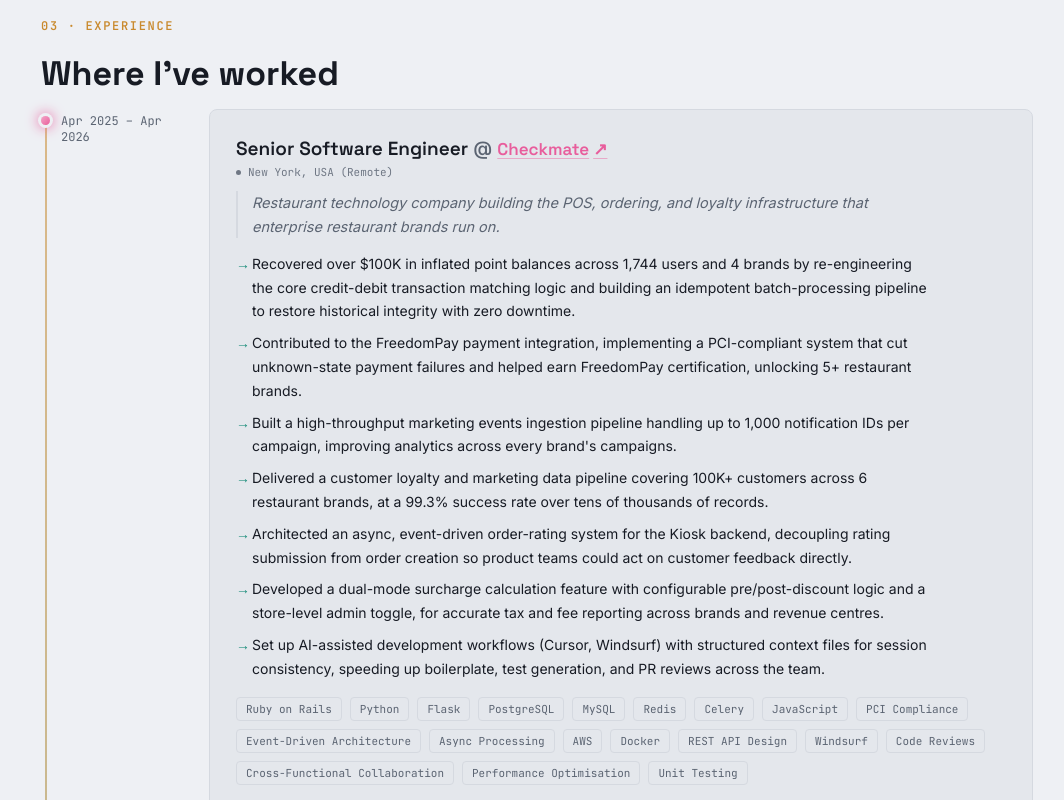
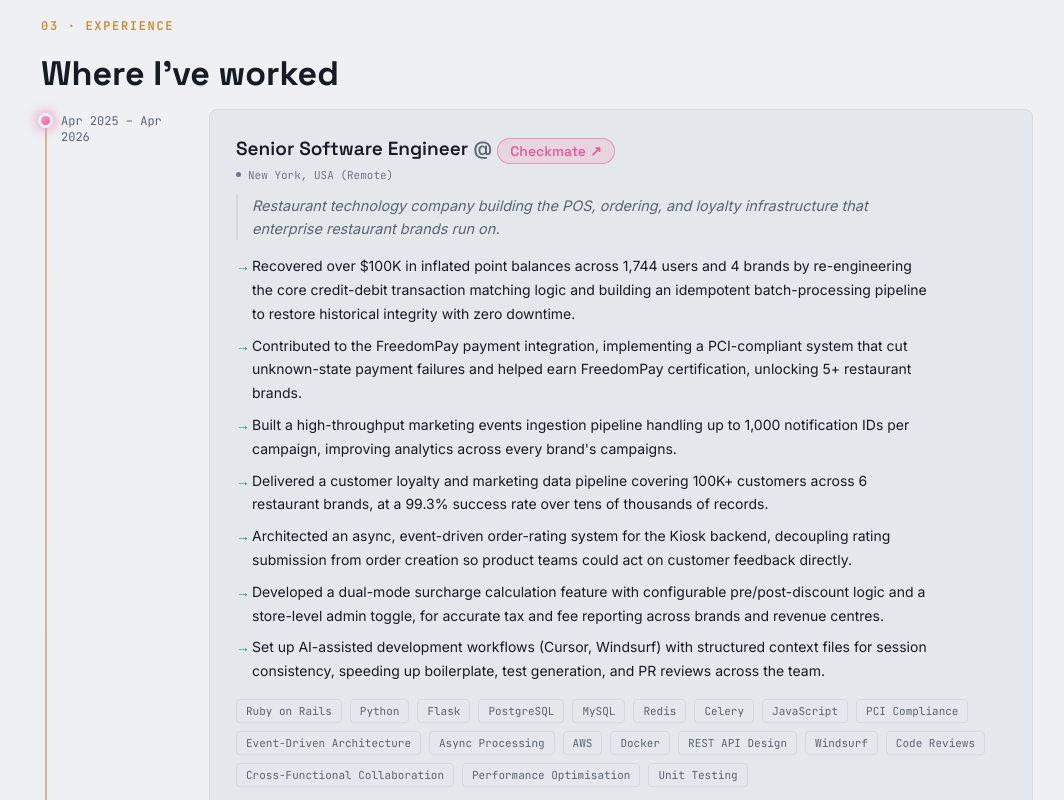
Before and after one commit to princemathur4/portfolio-website, a React (Vite) app: page / in a window 1280 px wide. Shown: the part 1980-2780 px from the top of the page, without its empty margins (103-1167 px from the left). Built offline with nearby package versions, Linux system fonts and the light colour scheme.

Commit message:
Added pills shaped colored company names

```diff
--- a/src/components/ui/FloatingFilterBar.jsx
+++ b/src/components/ui/FloatingFilterBar.jsx
@@ -9,7 +9,7 @@
 
   return (
     <div className="floating-filter-bar" role="status">
-      <span className="floating-filter-bar__label">Showing entries for these filters: </span>
+      <span className="floating-filter-bar__label">Showing entries matching these filters: </span>
 
       <div className="floating-filter-bar__chips">
         {searchQuery.trim() && (
--- a/src/styles/sections.css
+++ b/src/styles/sections.css
@@ -244,17 +244,22 @@
 }
 
 .experience-card__company-link {
+  display: inline-flex;
+  align-items: center;
+  vertical-align: middle;
+  padding: 3px 12px;
+  border: 1px solid color-mix(in srgb, var(--company-color, var(--color-teal)) 55%, transparent);
+  border-radius: 999px;
+  background: color-mix(in srgb, var(--company-color, var(--color-teal)) 12%, transparent);
   color: var(--company-color, var(--color-teal));
-  font-size: 17px;
+  font-size: 14px;
   font-weight: 600;
-  text-decoration: underline;
-  text-decoration-color: color-mix(in srgb, var(--company-color, var(--color-teal)) 45%, transparent);
-  text-underline-offset: 3px;
-  transition: text-decoration-color 0.2s var(--ease-standard);
+  text-decoration: none;
+  transition: background-color 0.2s var(--ease-standard);
 }
 
 .experience-card__company-link:hover {
-  text-decoration-color: var(--company-color, var(--color-teal));
+  background: color-mix(in srgb, var(--company-color, var(--color-teal)) 22%, transparent);
 }
 
 .experience-card__location {
```
